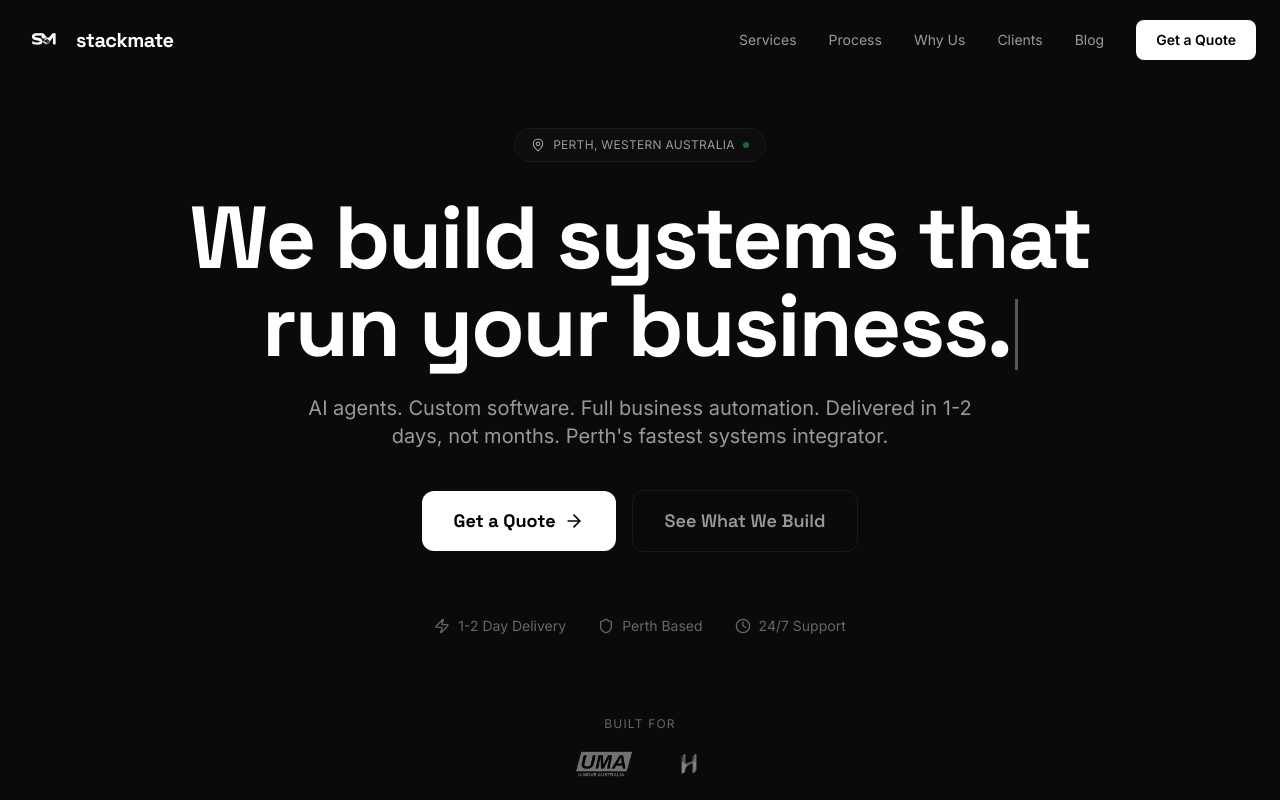
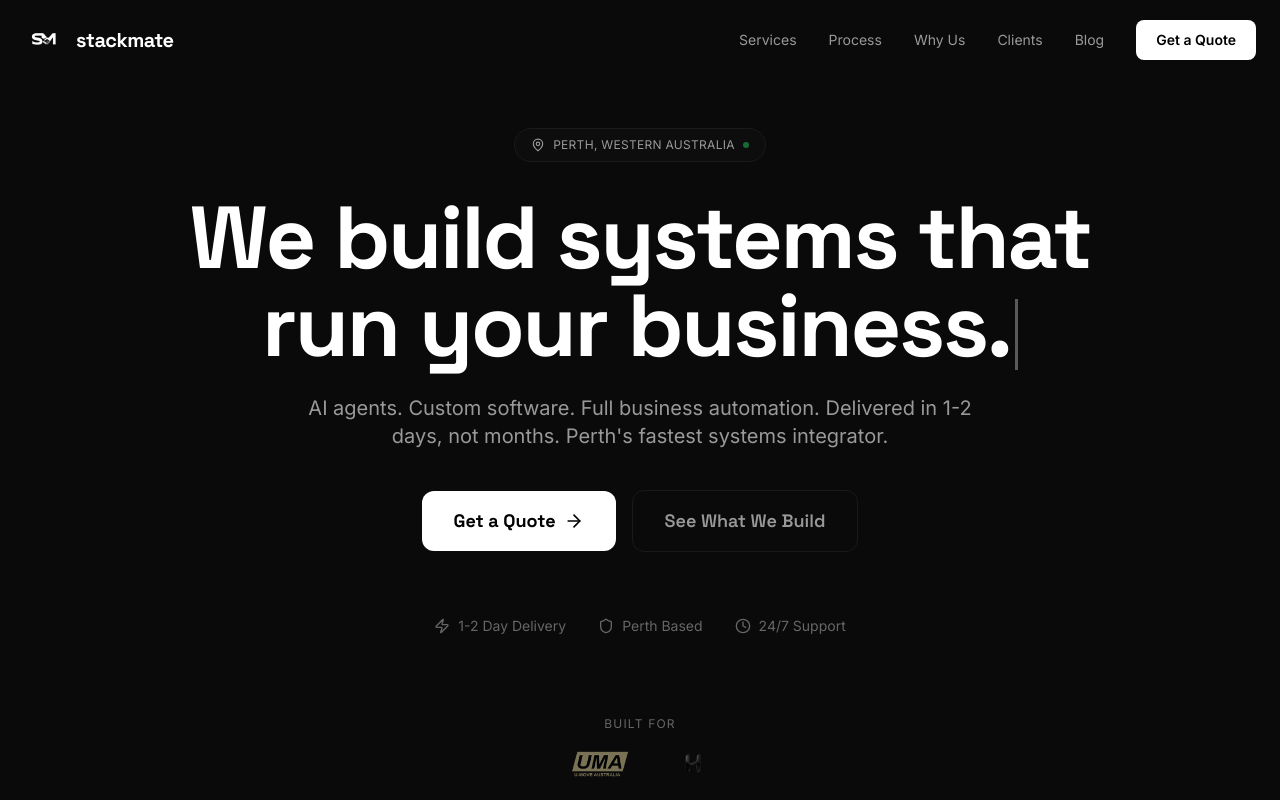
Before and after one commit to flinchify/stackmate, a Next.js app: page / in a window 1280 px wide. Shown: the top 800 px of the page. Built offline with nearby package versions, Linux system fonts and the light colour scheme.

Commit message:
fix: client logos - no duplicates, proper invert handling, centered

```diff
--- a/components/ClientLogoStrip.tsx
+++ b/components/ClientLogoStrip.tsx
@@ -6,32 +6,33 @@ interface ClientLogo {
   name: string;
   src: string;
   url?: string;
+  invert?: boolean;
 }
 
 const CLIENT_LOGOS: ClientLogo[] = [
-  { name: 'U-Move Australia', src: '/umove-logo.png', url: 'https://umove.lol' },
-  { name: 'HireACreator', src: '/hireacreator-logo.png', url: 'https://hireacreator.ai' },
+  { name: 'U-Move Australia', src: '/umove-logo.png', url: 'https://umove.lol', invert: true },
+  { name: 'HireACreator', src: '/hireacreator-logo.png', url: 'https://hireacreator.ai', invert: false },
 ];
 
 export default function ClientLogoStrip() {
   if (CLIENT_LOGOS.length === 0) return null;
 
   return (
-    <div className="flex items-center justify-center gap-10">
+    <div className="flex items-center justify-center gap-12">
       {CLIENT_LOGOS.map((logo) => (
         <a
           key={logo.name}
           href={logo.url || '#'}
           target="_blank"
           rel="noopener noreferrer"
-          className="opacity-50 hover:opacity-100 transition-opacity duration-300 grayscale hover:grayscale-0"
+          className="opacity-50 hover:opacity-100 transition-opacity duration-300"
         >
           <Image
             src={logo.src}
             alt={logo.name}
             width={120}
             height={40}
-            className="h-8 w-auto object-contain invert"
+            className={`h-8 w-auto object-contain ${logo.invert ? 'invert' : ''}`}
           />
         </a>
       ))}
```
